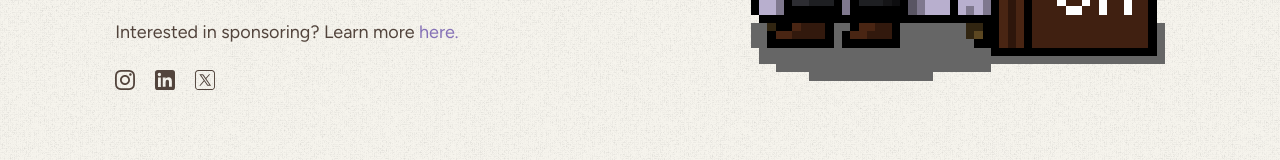
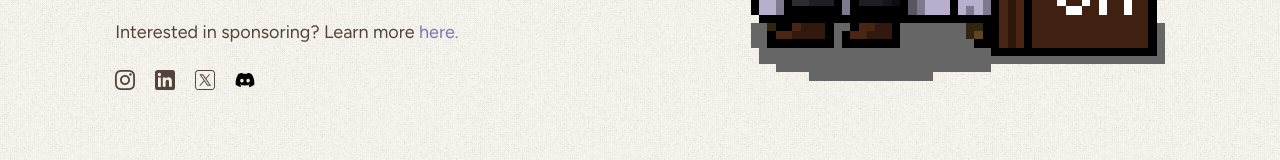
Before and after one commit to Justain-Train/-case-Hacks, a React (Vite) app: page / in a window 1280 px wide. Shown: the part 546-706 px from the top of the page. Built offline with nearby package versions, Linux system fonts and the light colour scheme.

Commit message:
feat: add Discord logo and link to Hero component

```diff
--- a/src/components/landingpage/Hero.tsx
+++ b/src/components/landingpage/Hero.tsx
@@ -10,6 +10,7 @@ import Button from "../ui/Button";
 import instagram from "../../assets/socialmedialogos/instagram.svg";
 import linkedin from "../../assets/socialmedialogos/linkedin.svg";
 import x from "../../assets/socialmedialogos/x.svg";
+import discord from "../../assets/socialmedialogos/discord.svg";
 import caseyblink from "../../assets/pixelart/caseyblink.gif";
 import caseystare from "../../assets/pixelart/caseystare.gif"
 import airplane from "../../assets/pixelart/airplane.png";
@@ -290,6 +291,20 @@ export default function Hero() {
               />
             </a>
           </div>
+           <div>
+            <a
+              aria-label="X"
+              href="https://discord.gg/tbYZvx9dRv"
+              target="_blank"
+              rel="noopener noreferrer"
+            >
+              <img
+                className="h-5 hover:-translate-y-0.5 transition ease-in-out duration-300"
+                src={discord}
+                alt="discord"
+              />
+            </a>
+          </div>
         </div>
       </div>
       <div className="flex-1 flex items-center justify-center md:justify-end">
```
Also changed, not shown: src/assets/socialmedialogos/discord.svg (added).
